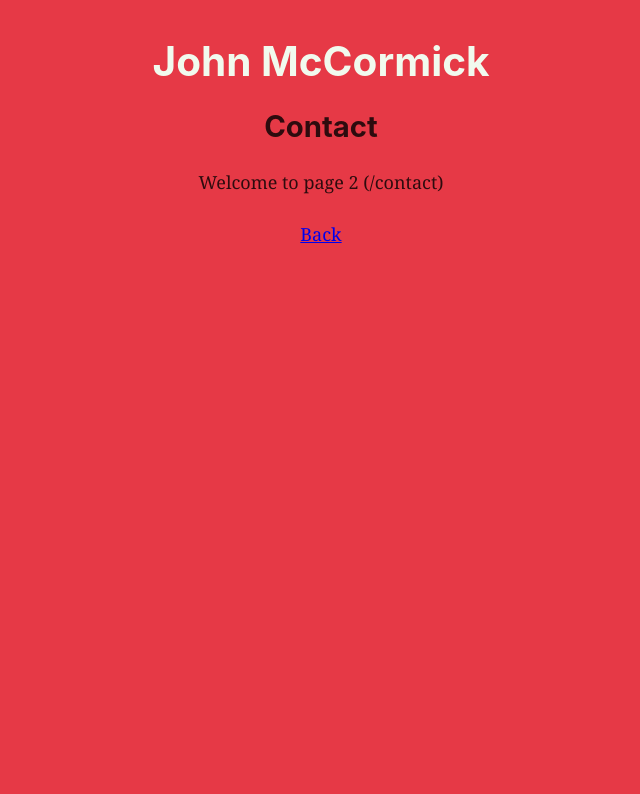
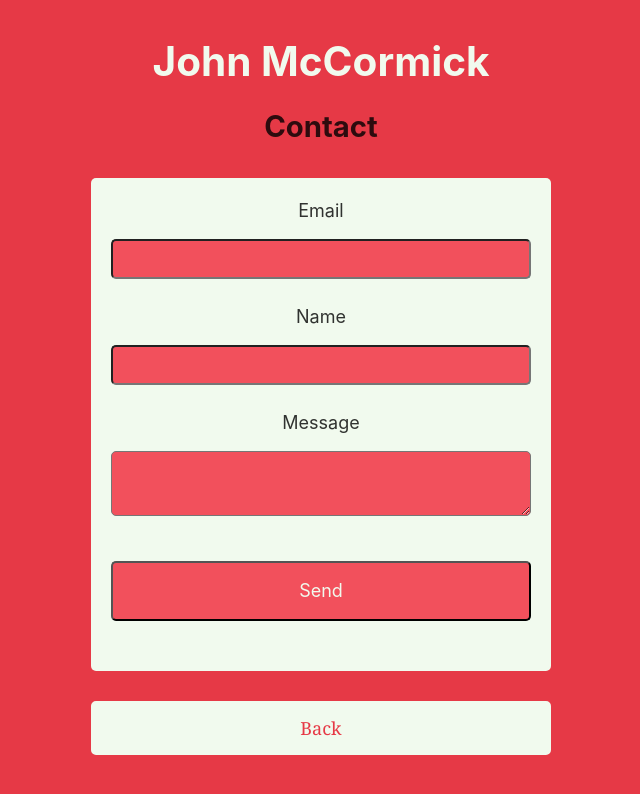
Before and after one commit to johnmccormick/landing-page, a Gatsby site: page /contact in a window 1280 px wide. Shown: the whole page, without its empty margins (319-959 px from the left). Built offline with nearby package versions, Linux system fonts and the light colour scheme; Gatsby itself is replaced by a stand-in of ours.

Commit message:
Contact form

```diff
--- a/gatsby-config.js
+++ b/gatsby-config.js
@@ -1,8 +1,8 @@
 module.exports = {
   siteMetadata: {
     title: `John McCormick`,
-    description: ``,
-    author: ``,
+    description: `John McCormick`,
+    author: `John McCormick`,
   },
   plugins: [
     `gatsby-plugin-react-helmet`,
@@ -21,10 +21,10 @@ module.exports = {
         name: `gatsby-starter-default`,
         short_name: `starter`,
         start_url: `/`,
-        background_color: `#663399`,
-        theme_color: `#663399`,
+        background_color: `#ffffff`,
+        theme_color: `#ffffff`,
         display: `minimal-ui`,
-        icon: `src/images/gatsby-icon.png`, // This path is relative to the root of the site.
+        icon: `src/images/android-chrome-512x512.png`, // This path is relative to the root of the site.
       },
     },
     // this (optional) plugin enables Progressive Web App + Offline functionality
--- a/package.json
+++ b/package.json
@@ -16,7 +16,11 @@
     "prop-types": "^15.7.2",
     "react": "^16.12.0",
     "react-dom": "^16.12.0",
+    "@hot-loader/react-dom": "^16.12.0",
     "react-helmet": "^6.0.0"
+  },
+  "alias": {
+    "react-dom": "@hot-loader/react-dom"
   },
   "devDependencies": {
     "prettier": "2.0.5"
--- a/src/components/layout.css
+++ b/src/components/layout.css
@@ -246,7 +246,7 @@ h2 {
   padding-left: 0;
   padding-right: 0;
   padding-top: 0;
-  margin-bottom: 1.45rem;
+  margin-bottom: 1.95rem;
   color: inherit;
   font-family: -apple-system, BlinkMacSystemFont, Segoe UI, Roboto, Oxygen,
     Ubuntu, Cantarell, Fira Sans, Droid Sans, Helvetica Neue, sans-serif;
--- a/src/components/layout.js
+++ b/src/components/layout.js
@@ -1,10 +1,3 @@
-/**
- * Layout component that queries for data
- * with Gatsby's useStaticQuery component
- *
- * See: https://www.gatsbyjs.org/docs/use-static-query/
- */
-
 import React from "react"
 import PropTypes from "prop-types"
 import { useStaticQuery, graphql } from "gatsby"
@@ -17,12 +10,11 @@ const Layout = ({ children }) => {
     query SiteTitleQuery {
       site {
         siteMetadata {
-          title
+          title,
         }
       }
     }
   `)
-
   return (
     <>
       <Header siteTitle={data.site.siteMetadata.title} />
@@ -35,7 +27,7 @@ const Layout = ({ children }) => {
         flexDirection: `column`,
         alignItems: `center`
       }}>
-        <h1 style={{ color: `#f1faee` }}>John McCormick</h1>
+        <h1 style={{ color: `#f1faee` }}>{data.site.siteMetadata.title}</h1>
         <main
           style={{
             minWidth: `50%`,
--- a/src/components/widget.js
+++ b/src/components/widget.js
@@ -1,7 +1,7 @@
 import React from "react"
 import { Link } from "gatsby"
 
-const Widget = ({ url, text, style, link }) => {
+const Widget = ({ url, text, link }) => {
   const innerStyle =
   {
     display: `block`,
@@ -11,19 +11,24 @@ const Widget = ({ url, text, style, link }) => {
     textDecoration: `none`,
     color: `#f1faee`,
   };
+  const flipped =
+  {
+    background: `#f1faee`,
+    color: `#e63946`,
+  }
 
   return <div style={{
-    margin: `15px auto 30px`,
+    margin: `30px auto 0px`,
   }}>{link
     ? <Link
-      style={{...style}, innerStyle}
+      style={Object.assign({}, innerStyle, flipped)}
       to={link}
     >
       {text}
     </Link>
     : (
       <a
-        style={{...style}, innerStyle}
+        style={innerStyle}
         href={url}>
         {text}
       </a>
--- /dev/null
+++ b/src/pages/contact.js
@@ -0,0 +1,82 @@
+// Gatsby supports TypeScript natively!
+import React from "react"
+
+import Layout from "../components/layout"
+import SEO from "../components/seo"
+import Widget from "../components/widget"
+
+import '../styles/form.css'
+
+class Contact extends React.Component {
+  constructor(props) {
+    super(props);
+    this.state = { email: "", name: "", message: "", submitted: false, submitting: false };
+  }
+
+  handleChange = e => this.setState({ [e.target.name]: e.target.value });
+
+  handleSubmit = (event) => {
+    debugger;
+    const { email, name, message, submitted, submitting } = this.state;
+
+    event.preventDefault();
+    if (submitted || submitting || email.length < 1 || name.length < 1 || message.length < 1) {
+      return;
+    }
+    this.setState({ submitting: true }, () => {
+      const requestOptions = {
+        method: 'POST',
+        headers: { 'Content-Type': 'application/json' },
+        body: JSON.stringify({ email, name, message })
+      };
+      fetch('https://getform.io/f/2e528e83-1312-4b12-8d2b-5e35f62b06d6', requestOptions)
+        .then(response => this.setState({ submitted: true }))
+        .catch(error => this.setState({ submitting: false }));
+    })
+  }
+
+  render() {
+    const { name, message, email, submitted, submitting } = this.state;
+    return (
+      <Layout>
+        <SEO title="Contact" />
+        <h2>Contact</h2>
+        {submitted ?
+          <>
+            <h2 style={{
+              color: `#1d3557`
+            }}>Message sent!</h2>
+            <div className="form-preview">
+              <p><span className="bold">Name:</span> {name}</p>
+              <p><span className="bold">Email:</span> {email}</p>
+              <p><span className="bold">Message:</span> {message}</p>
+            </div>
+          </>
+          :
+          <>
+            <form
+              onSubmit={this.handleSubmit}
+            >
+              <label htmlFor="email">
+                Email
+              </label>
+              <input required type="email" name="email" onChange={this.handleChange} />
+              <label htmlFor="name">
+                Name
+              </label>
+              <input required type="text" name="name" onChange={this.handleChange} />
+              <label htmlFor="message">
+                Message
+              </label>
+              <textarea required name="message" onChange={this.handleChange} />
+              {submitting ? <button>Sending...</button> : <button type="submit">Send</button>}
+            </form>
+          </>
+        }
+        <Widget link="/" text="Back"></Widget>
+      </Layout >
+    )
+  }
+}
+
+export default Contact
--- a/src/pages/contact.tsx
+++ /dev/null
@@ -1,17 +0,0 @@
-// Gatsby supports TypeScript natively!
-import React from "react"
-import { PageProps, Link } from "gatsby"
-
-import Layout from "../components/layout"
-import SEO from "../components/seo"
-
-const Contact = (props: PageProps) => (
-  <Layout>
-    <SEO title="Contact" />
-    <h2>Contact</h2>
-    <p>Welcome to page 2 ({props.path})</p>
-    <Link to="/">Back</Link>
-  </Layout>
-)
-
-export default Contact
--- a/src/pages/index.js
+++ b/src/pages/index.js
@@ -7,9 +7,9 @@ import SEO from "../components/seo"
 
 const IndexPage = () => (
   <Layout>
-    <SEO title="Home" />
+    <SEO title="Developer" />
     <h2>Developer</h2>
-    <Widget link="contact" text="contact" />
+    <Widget style={{backgroundColor: `white`}} link="contact" text="contact" />
     <Widget url="https://github.com/johnmccormick" text="github" />
     <Widget url="https://tv-roulette.herokuapp.com" text="tv roulette" />
     <Widget url="https://johnmccormick.github.io/fractal-cubes/" text="fractal cubes" />
--- /dev/null
+++ b/src/styles/form.css
@@ -0,0 +1,56 @@
+/* TODO: var it up! */
+
+:root {
+    --faded-main-red: #f2505c;
+}
+
+form {
+    display: flex;
+    flex-direction: column;
+    justify-content: center;
+    font-family: -apple-system, BlinkMacSystemFont, Segoe UI, Roboto, Oxygen, Ubuntu, Cantarell, Fira Sans, Droid Sans, Helvetica Neue, sans-serif;
+    background-color: #f1faee;
+    padding: 20px;
+    border-radius: 5px;
+}
+
+form label {
+    margin: 0px 0px 15px;
+    text-align: center;
+}
+
+form input,
+form textarea {
+    color: #f1faee;
+    border-radius: 5px;
+    padding: 5px 20px 5px 10px;
+    margin: 0px 0px 25px;
+    background-color: var(--faded-main-red);
+    min-width: 100%;
+}
+
+form button {
+    margin: 20px 0 30px;
+    padding: 15px;
+    color: #f1faee;
+    border-radius: 5px;
+    background-color: var(--faded-main-red);
+    cursor: pointer;
+}
+
+.form-preview {
+    margin-top: 1.7rem;
+    padding: 15px;
+    text-align: left;
+    background-color: rgb(241, 250, 238);
+    border-radius: 5px;
+}
+
+.form-preview p {
+    margin: 0.5rem;
+    padding: 0.2rem 0;
+}
+
+.bold {
+    font-weight: bold;
+}
```
Also changed, not shown: manifest.webmanifest (added), src/images/android-chrome-512x512.png (added), src/images/gatsby-astronaut.png (deleted), src/images/gatsby-icon.png (deleted).
